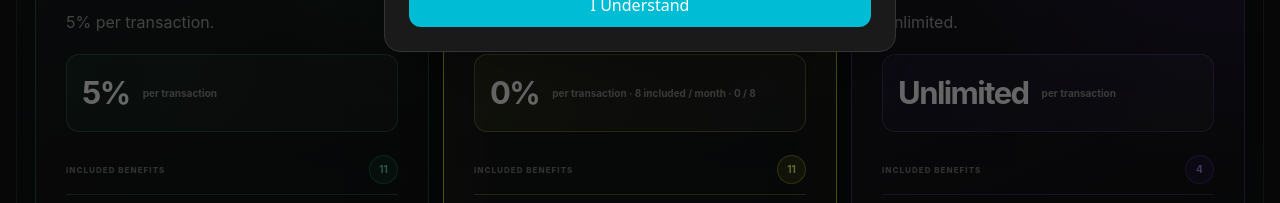
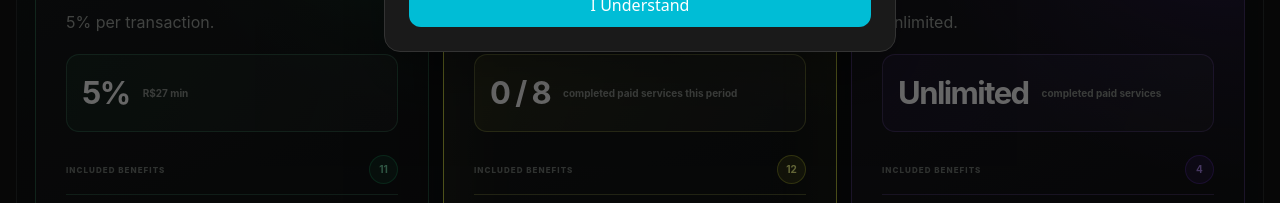
Before and after one commit to laminsn/medicalbaise, a React (Vite) app: page /pricing in a window 1280 px wide. Shown: the part 597-800 px from the top of the page. Built offline with nearby package versions, Linux system fonts and the light colour scheme; no server answers.

Commit message:
copy(seeker): restore Avis fee-callout chips
Flex stays 5% + R$27 min. Lifestyle chip stays {used} / 8; 0% per
transaction is lead/benefit copy on that card. Project chip stays
Unlimited with the four benefits on the same card.

Co-authored-by: laminsn <laminsn@users.noreply.github.com>

```diff
--- a/src/components/pricing/SeekerPlanCards.tsx
+++ b/src/components/pricing/SeekerPlanCards.tsx
@@ -36,6 +36,7 @@ const PLANS = [
     pillKey: 'seekerPricing.bestForRepeat' as const,
     featured: true,
     featureKeys: [
+      'zeroPerTransaction',
       'everythingInFlex',
       'noBookingFee',
       'processingIncluded',
@@ -121,16 +122,16 @@ export function SeekerPlanCards({ nested = false }: SeekerPlanCardsProps) {
             const lifestyleUsed = currentPlan === 'lifestyle' ? transactionsUsed : 0;
             const feeCallout =
               plan.id === 'flex'
-                ? { strong: '5%', label: t('seekerPricing.perTransaction') }
+                ? { strong: '5%', label: t('seekerPricing.feeMinShort') }
                 : plan.id === 'lifestyle'
                   ? {
-                      strong: '0%',
-                      label: `${t('seekerPricing.perTransaction')} · ${t('seekerPricing.eightIncluded')} · ${t('seekerPricing.usedCount', {
+                      strong: t('seekerPricing.usedCount', {
                         used: lifestyleUsed,
                         limit: LIFESTYLE_TRANSACTION_LIMIT,
-                      })}`,
+                      }),
+                      label: t('seekerPricing.usedCountLabel'),
                     }
-                  : { strong: t('seekerPricing.unlimited'), label: t('seekerPricing.perTransaction') };
+                  : { strong: t('seekerPricing.unlimited'), label: t('seekerPricing.unlimitedFee') };
 
             return (
               <article
```
Also changed, not shown: src/i18n/locales/en.json, src/i18n/locales/es.json, src/i18n/locales/pt.json.
